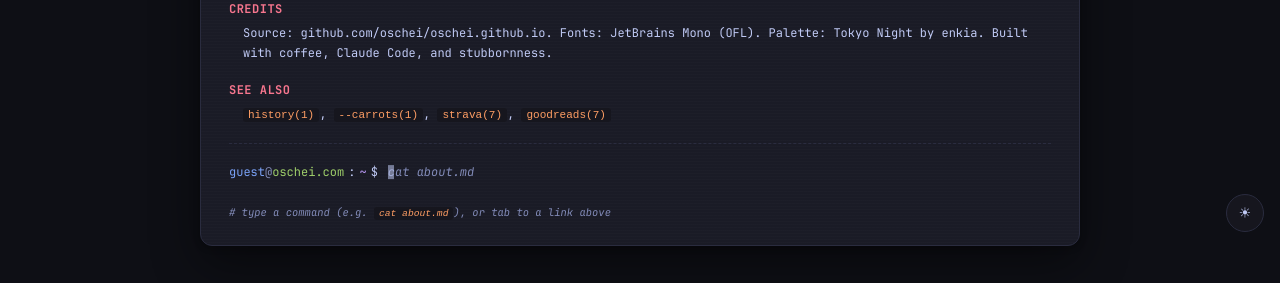
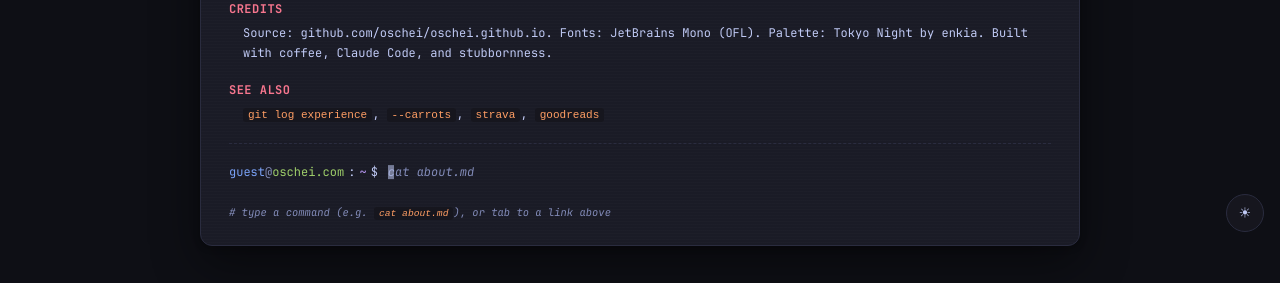
Before and after one commit to oschei/oschei.github.io, a Jekyll site: the page built from _pages/colophon.md, in a window 1280 px wide. Shown: the part 652-935 px from the top of the page. Built offline with Jekyll 4.4.1, drawn with Linux system fonts in a browser that asks for light colours.

Commit message:
site: clean up colophon SEE ALSO, fix window titles and project date
- SEE ALSO: drop meaningless man-section numbers, replace the dead
  `history` link with the working `git log experience`.
- Window titles: experience now shows `git log experience`; project
  pages show `~/projects` instead of the default `~`.
- Correct the trail-terminal rewrite date to 2026-05-30 (per git log).

Co-Authored-By: Claude Opus 4.8 <noreply@anthropic.com>

```diff
--- a/_config.yml
+++ b/_config.yml
@@ -56,6 +56,7 @@ defaults:
       type: projects
     values:
       layout: project
+      term_title: "guest@oschei.com — ~/projects — zsh"
 
 # Files / directories Jekyll should process even though they start with _
 include:
--- a/_pages/colophon.md
+++ b/_pages/colophon.md
@@ -58,8 +58,8 @@ Built with coffee, Claude Code, and stubbornness.
 
 <div class="man-section">SEE ALSO</div>
 <div class="man-body">
-<button type="button" class="inline-cmd" data-cmd="history"><code>history(1)</code></button>,
-<button type="button" class="inline-cmd" data-cmd="--carrots"><code>--carrots(1)</code></button>,
-<a class="inline-cmd" href="{{ site.strava_url }}" rel="external noopener"><code>strava(7)</code></a>,
-<a class="inline-cmd" href="{{ site.goodreads_url }}" rel="external noopener"><code>goodreads(7)</code></a>
+<a class="inline-cmd" href="/experience/" data-cmd="git log experience"><code>git log experience</code></a>,
+<button type="button" class="inline-cmd" data-cmd="--carrots"><code>--carrots</code></button>,
+<a class="inline-cmd" href="{{ site.strava_url }}" rel="external noopener"><code>strava</code></a>,
+<a class="inline-cmd" href="{{ site.goodreads_url }}" rel="external noopener"><code>goodreads</code></a>
 </div>
```
Also changed, not shown: _pages/experience.md (+1 -1 lines), _projects/trail-terminal.md (+2 -2 lines).
